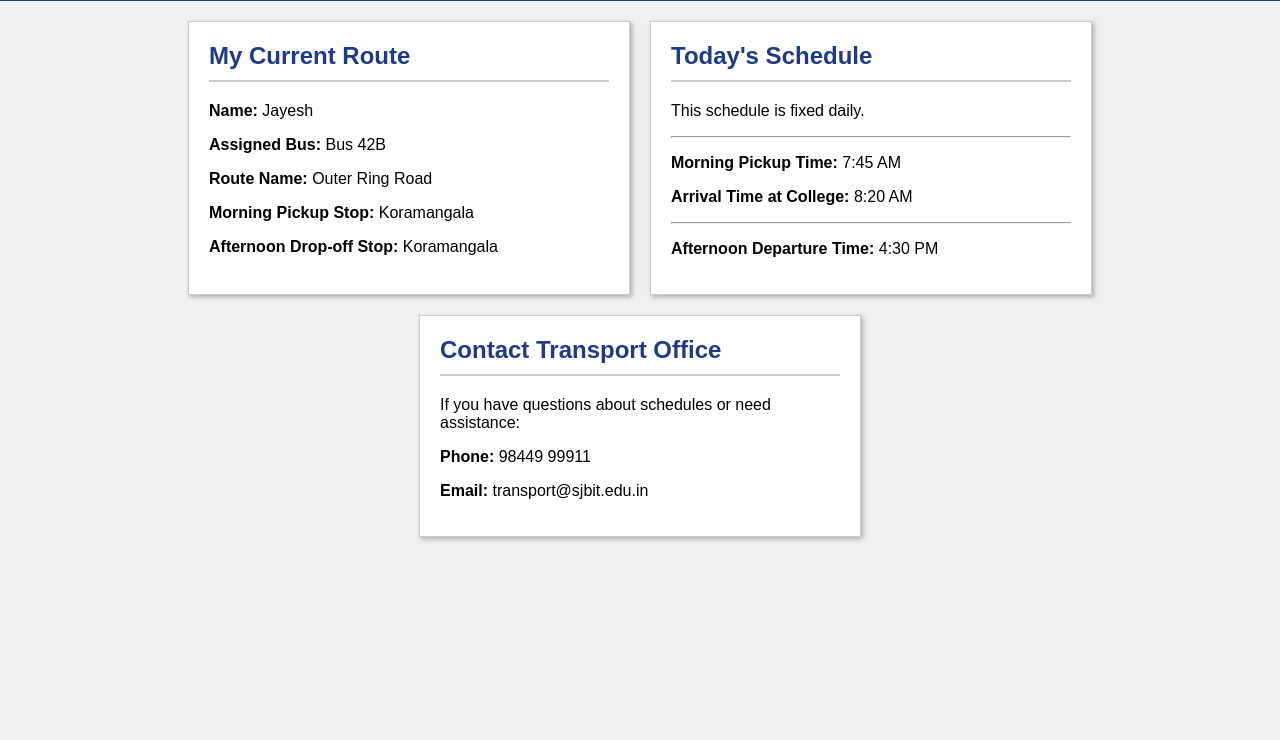
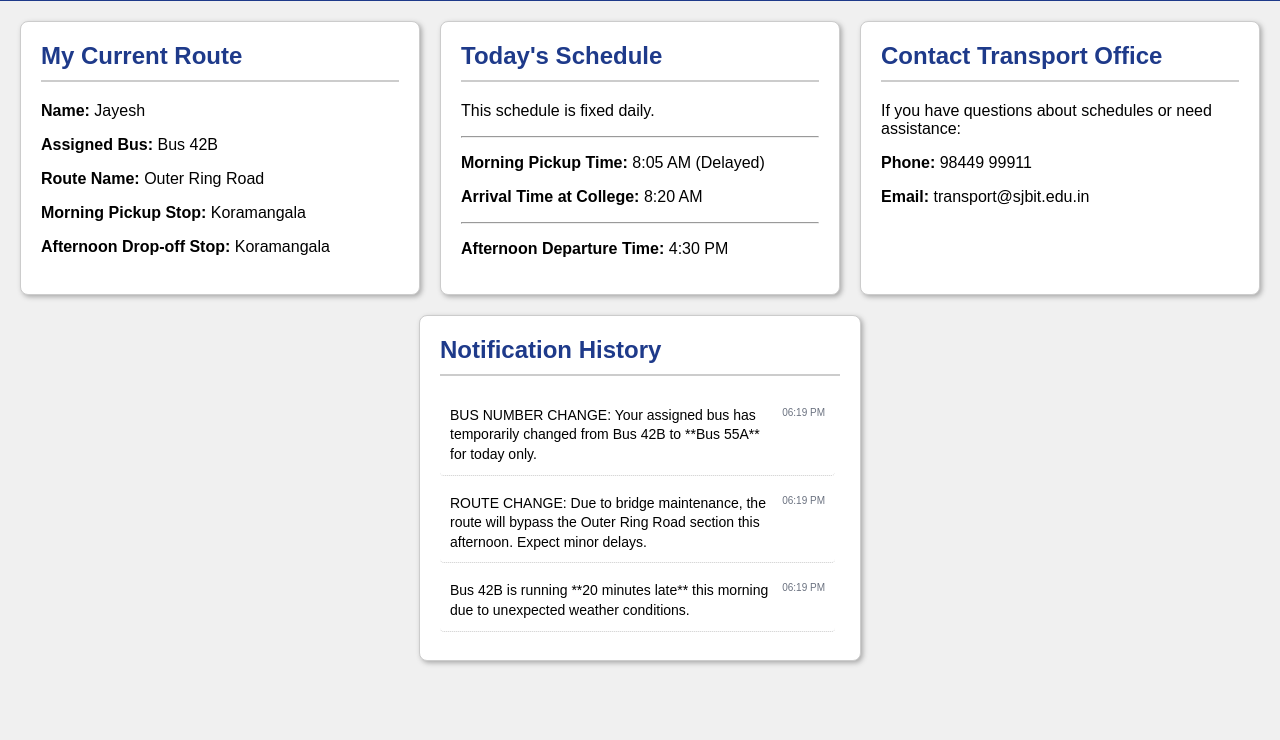
Before and after one commit to jayeshvij/college_transport, a plain HTML site: page index.html in a window 1280 px wide. Shown: the part 60-800 px from the top of the page. Drawn offline with Linux system fonts and the light colour scheme.

Commit message:
Update index.html

```diff
--- a/index.html
+++ b/index.html
@@ -7,6 +7,7 @@
 
     <!-- Simple styling using internal CSS, keeping the blue color -->
     <style>
+        /* General Setup */
         body {
             font-family: Arial, sans-serif;
             background-color: #f0f0f0; /* Light gray background */
@@ -14,8 +15,9 @@
             padding: 0;
         }
 
+        /* Header Styling */
         header {
-            background-color: #1e3a8a; /* Dark blue from login page */
+            background-color: #1e3a8a; /* Dark blue */
             color: white;
             padding: 15px 20px;
             display: flex;
@@ -29,32 +31,36 @@
         }
 
         #logout-btn {
-            background-color: #ff9900; /* A simple orange/gold accent */
+            background-color: #ff9900; /* Orange/Gold accent */
             color: white;
             border: none;
             padding: 8px 15px;
             cursor: pointer;
+            border-radius: 4px;
         }
 
         #logout-btn:hover {
             background-color: #e68a00;
         }
 
+        /* Main Content and Layout (Flex container) */
         #main-content {
             padding: 20px;
             display: flex;
             flex-wrap: wrap; /* Allows cards to wrap on mobile */
             gap: 20px; /* Space between the information boxes */
-            justify-content: center;
+            justify-content: center; /* Center items horizontally */
         }
 
+        /* Info Card Styling */
         .info-card {
             background-color: white;
             border: 1px solid #ccc;
             padding: 20px;
-            width: 100%; /* Full width on small screens */
-            max-width: 400px; /* Max width on desktop */
+            flex: 1 1 350px; /* Allows cards to grow and wrap nicely */
+            max-width: 400px;
             box-shadow: 2px 2px 5px #aaa;
+            border-radius: 8px;
         }
 
         .info-card h2 {
@@ -62,6 +68,39 @@
             border-bottom: 2px solid #ccc;
             padding-bottom: 10px;
             margin-top: 0;
+        }
+
+        /* Notification History Styles */
+        #notification-history {
+            max-height: 250px; /* Limits the height of the history list */
+            overflow-y: auto; /* Adds a scrollbar when the list gets too long */
+            padding-right: 5px; /* Space for the scrollbar */
+        }
+
+        .history-item {
+            padding: 10px;
+            margin-bottom: 8px;
+            border-radius: 4px;
+            font-size: 14px;
+            /* Border and background are removed for simplicity, using just the default white card background */
+            line-height: 1.4;
+            display: flex;
+            align-items: flex-start;
+            justify-content: space-between;
+            border-bottom: 1px dotted #ccc; /* Simple separator line */
+        }
+
+        /* Removed .item-delay and .item-arrival for simple static display */
+
+        .item-timestamp {
+            font-size: 10px;
+            color: #6b7280; /* Gray timestamp */
+            margin-left: 10px;
+            white-space: nowrap; /* Prevents time from wrapping */
+        }
+
+        .item-message {
+            flex-grow: 1;
         }
 
     </style>
@@ -75,7 +114,7 @@
 
     <div id="main-content">
 
-        <!-- Card 1: User's Route Information - UPDATED -->
+        <!-- Card 1: User's Route Information -->
         <div class="info-card">
             <h2>My Current Route</h2>
             <p><strong>Name:</strong> <span id="user-id">Jayesh</span></p>
@@ -88,16 +127,15 @@
         <!-- Card 2: Schedule/Time Information -->
         <div class="info-card">
             <h2>Today's Schedule</h2>
-            <!-- Removed live clock here to simplify -->
             <p>This schedule is fixed daily.</p>
             <hr>
-            <p><strong>Morning Pickup Time:</strong> 7:45 AM</p>
+            <p><strong>Morning Pickup Time:</strong> <span id="morning-pickup">7:45 AM</span></p>
             <p><strong>Arrival Time at College:</strong> 8:20 AM</p>
             <hr>
             <p><strong>Afternoon Departure Time:</strong> 4:30 PM</p>
         </div>
 
-        <!-- Card 3: Contact Information - UPDATED -->
+        <!-- Card 3: Contact Information -->
         <div class="info-card">
             <h2>Contact Transport Office</h2>
             <p>If you have questions about schedules or need assistance:</p>
@@ -105,19 +143,81 @@
             <p><strong>Email:</strong> transport@sjbit.edu.in</p>
         </div>
 
+        <!-- Card 4: Notification History (NEW) -->
+        <div class="info-card" id="notification-history-card">
+            <h2>Notification History</h2>
+            <div id="notification-history">
+                <p style="color: #666; font-style: italic; text-align: center;">Loading static updates...</p>
+                <!-- Static notifications will be added here -->
+            </div>
+        </div>
+
     </div>
 
     <!-- Simple JavaScript for functionality -->
     <script>
-        // All the time-related functions (updateTime, setInterval) were removed!
 
         /**
          * Function to log the user out and redirect them to the registration page.
          */
         function logout() {
-            // A beginner's way to go to the registration page
+            // In a real app, this would clear session/auth tokens.
             window.location.href = 'register.html';
         }
+
+        // --- Notification Logic ---
+
+        /**
+         * Displays a notification by adding it to the history list.
+         * Note: Type is only used internally to update the schedule text if it's a delay.
+         * @param {string} type - 'arrival', 'delay', or 'change'.
+         * @param {string} message - The notification text.
+         */
+        function showNotification(type, message) {
+            const historyList = document.getElementById('notification-history');
+
+            // Remove the 'Loading...' placeholder if it exists
+            const placeholder = historyList.querySelector('p');
+            if (placeholder && placeholder.textContent.includes('Loading static updates')) {
+                historyList.innerHTML = '';
+            }
+
+            // Use a consistent time for static messages
+            let timestamp = new Date().toLocaleTimeString('en-US', { hour: '2-digit', minute: '2-digit' });
+
+            // Update schedule display for delays (hardcoded for the static delay message)
+            if (message.includes('20 minutes late')) {
+                document.getElementById('morning-pickup').textContent = '8:05 AM (Delayed)';
+            }
+
+            // Create the new notification element - using only the base history-item class
+            const newItem = document.createElement('div');
+            newItem.className = 'history-item'; // Simple class assignment
+            newItem.innerHTML = `
+                <span class="item-message">${message}</span>
+                <span class="item-timestamp">${timestamp}</span>
+            `;
+
+            // Add the new item to the TOP of the history list (most recent first)
+            historyList.prepend(newItem);
+        }
+
+        /**
+         * STATIC NOTIFICATIONS: Triggers the three requested notifications instantly.
+         */
+        function loadStaticNotifications() {
+            // 1. Static Delay (Newest, appears first)
+            showNotification('delay', 'Bus 42B is running **20 minutes late** this morning due to unexpected weather conditions.');
+
+            // 2. Static Route Change
+            showNotification('change', 'ROUTE CHANGE: Due to bridge maintenance, the route will bypass the Outer Ring Road section this afternoon. Expect minor delays.');
+
+            // 3. Static Bus Number Change (Oldest, appears last in the list)
+            showNotification('change', 'BUS NUMBER CHANGE: Your assigned bus has temporarily changed from Bus 42B to **Bus 55A** for today only.');
+        }
+
+        // Initialize static notifications on page load
+        document.addEventListener('DOMContentLoaded', loadStaticNotifications);
 
     </script>
 </body>
```
